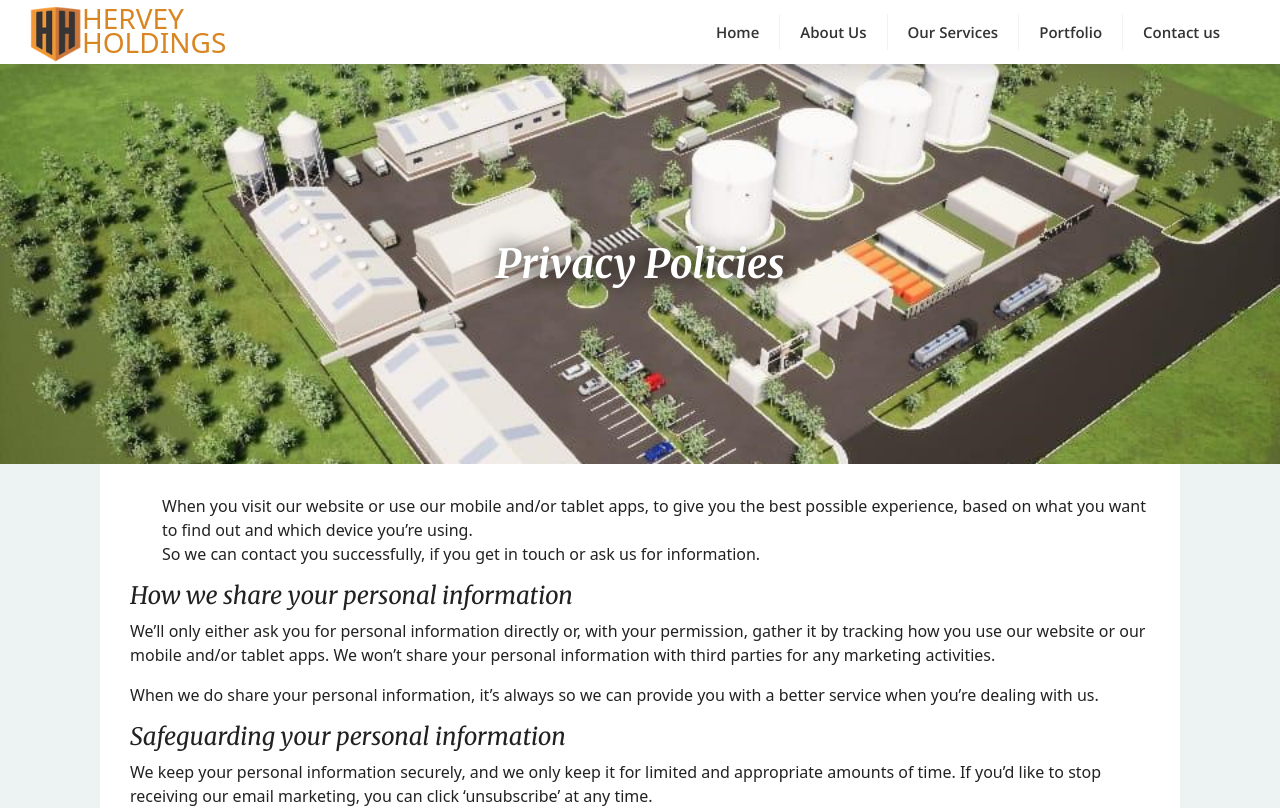
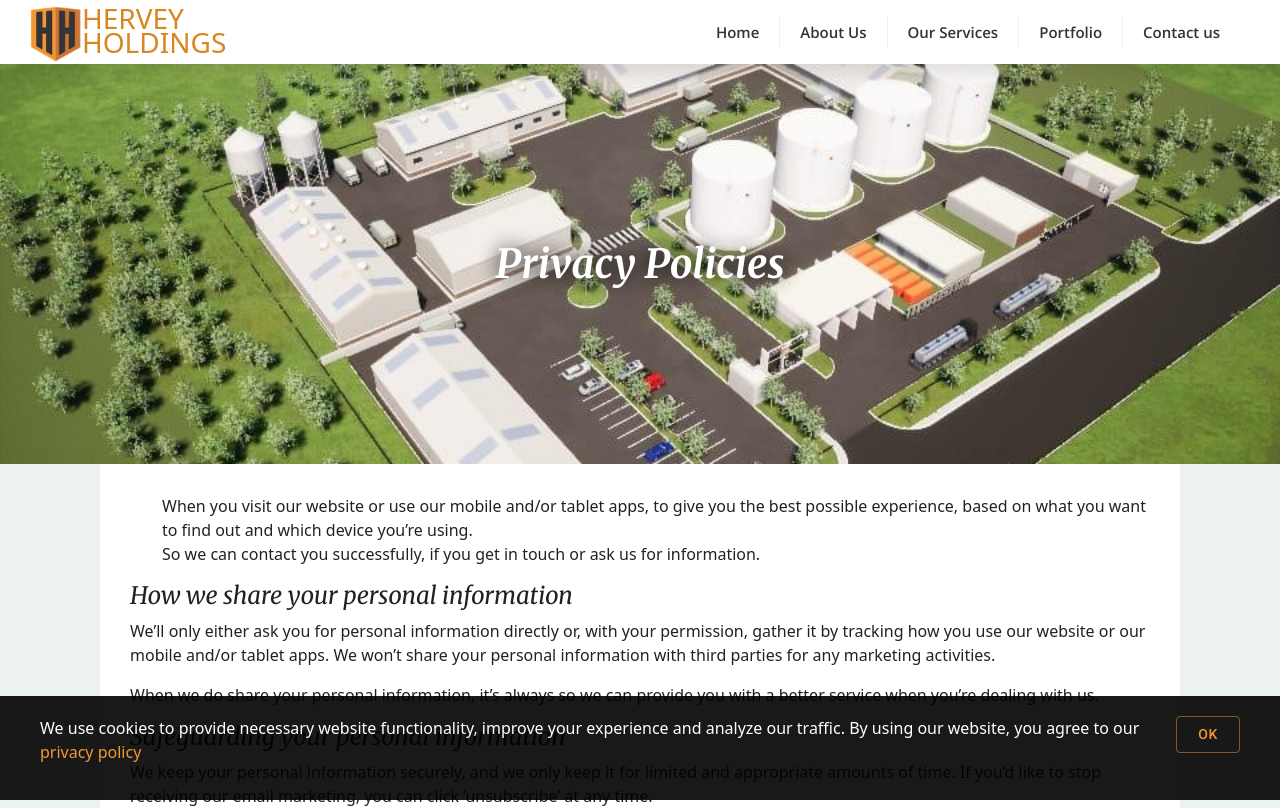
Before and after one commit to KimeraMoses/HerveyHoldings, a React (Create React App) app: page /privacy-policies in a window 1280 px wide. Shown: the top 808 px of the page. Built offline with nearby package versions, Linux system fonts and the light colour scheme.

Commit message:
New: added the privacy prompt

```diff
--- a/src/components/App.js
+++ b/src/components/App.js
@@ -28,11 +28,11 @@ import AboutUs from "./Pages/AboutUs/AboutUs";
 import Portifolio from "./Pages/Portifolio/Portifolio";
 import ServicePage from "./Pages/Services/ServicePage";
 import OurPartners from "./Pages/Partners/OurPartners";
+import PrivacyPrompt from "../containers/PrivacyPolicies/PrivacyPrompt";
 
 const App = (props) => {
   const isAuthenticated = useSelector((state) => state.auth.isLoggedIn);
   const dispatch = useDispatch();
-
   useEffect(() => {
     window.scrollTo(0, 0);
     AutoAuthenticate(dispatch);
@@ -57,6 +57,7 @@ const App = (props) => {
           </Routes>
           <BackToTop />
           <Footer />
+          <PrivacyPrompt />
         </Paper>
       </Router>
     </Theme>
--- a/src/components/Pages/AboutUs/OurStory/OurStory.js
+++ b/src/components/Pages/AboutUs/OurStory/OurStory.js
@@ -26,8 +26,6 @@ const OurStory = () => {
         of industry partners, we are on a journey to regional market dominance
         and industry leadership.
       </p>
-      K365 Investments and Technical Services (U) Limited incorporated as
-      limited liability in Uganda with focus on construction
       <Row className={classes.story_line_wrapper}>
         <Story
           year="2015"
--- a/src/components/Pages/AboutUs/OurStory/OurStory.module.css
+++ b/src/components/Pages/AboutUs/OurStory/OurStory.module.css
@@ -16,7 +16,7 @@
 }
 .story_line_single {
   background-color: #e1f0d9;
-  max-width: 300px;
+  max-width: 300px!important;
   height: 300px;
   border-radius: 50%;
   padding: 30px;
@@ -38,9 +38,10 @@
   padding: 0 20px;
   border-top-left-radius: 10px;
   border-bottom-right-radius: 10px;
-  font-size: 20px;
+  font-size: 26px;
   font-weight: bold;
   color: #002060;
+  box-shadow: rgba(0, 0, 0, 0.1) 0px 10px 15px -3px, rgba(0, 0, 0, 0.05) 0px 4px 6px -2px;
 
 }
 .story_line {
--- /dev/null
+++ b/src/containers/PrivacyPolicies/PrivacyPrompt.js
@@ -0,0 +1,41 @@
+import { Button, Slide } from "@material-ui/core";
+import React, { useEffect, useState } from "react";
+import { Link } from "react-router-dom";
+import classes from "./PrivacyPrompt.module.css";
+
+const PrivacyPrompt = () => {
+  let Read = !!localStorage.getItem("PP");
+  const [show, setShow] = useState(!Read);
+  const handlePrivaryPrompt = () => {
+    localStorage.setItem("PP", true);
+    setShow(false);
+  };
+  return (
+    <Slide direction="up" in={show} mountOnEnter unmountOnExit>
+      <div
+        className={`${classes.privacy_prompt} ${
+          !show ? classes.privacy_prompt_seen : ""
+        }`}
+      >
+        <div className={classes.prompt_content}>
+          <p>
+            We use cookies to provide necessary website functionality, improve
+            your experience and analyze our traffic. By using our website, you
+            agree to our <Link to="/privacy-policies"> privacy policy</Link>
+          </p>
+        </div>
+        <div className={classes.prompt_action}>
+          <Button
+            variant="outlined"
+            color="primary"
+            onClick={handlePrivaryPrompt}
+          >
+            OK
+          </Button>
+        </div>
+      </div>
+    </Slide>
+  );
+};
+
+export default PrivacyPrompt;
--- /dev/null
+++ b/src/containers/PrivacyPolicies/PrivacyPrompt.module.css
@@ -0,0 +1,27 @@
+/****************************
+  PRIVACY POLICY PROMPT
+  ****************************/
+
+  .privacy_prompt {
+    background-color: rgba(0, 0, 0, 0.9);
+    color: #fff;
+    position: fixed;
+    bottom: 0;
+    width: 100%;
+    padding: 20px 40px;
+    z-index: 999;
+    display: flex;
+    justify-content: space-around;
+  }
+  .privacy_prompt.privacy_prompt_seen{
+      display: none;
+  }
+  .prompt_content a{
+    color: var(--dav__primary_color);
+  }
+
+  @media screen and (max-width: 482px) {
+      .privacy_prompt{
+          flex-direction: column;
+      }
+  }
```
